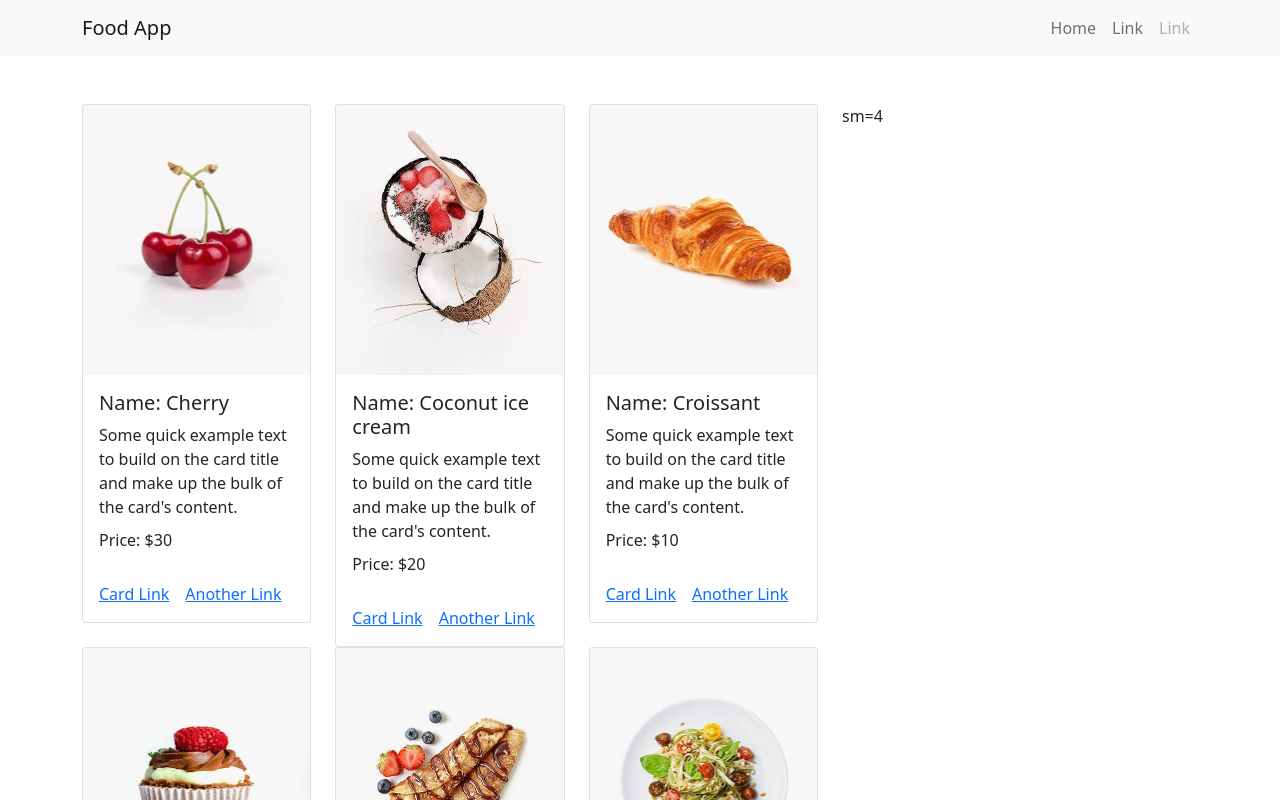
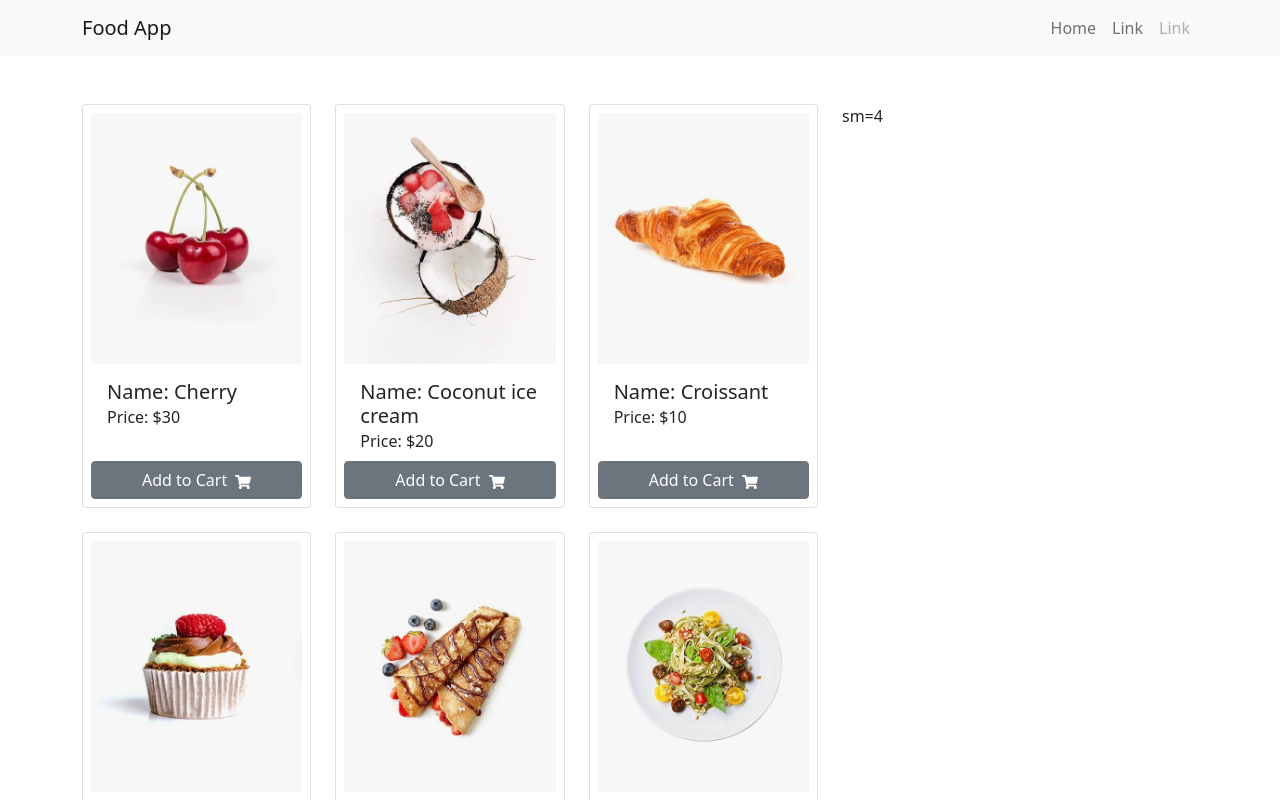
Before and after one commit to mkpbd/lucky-one, a React (Create React App) app: page / in a window 1280 px wide. Shown: the top 800 px of the page. Built offline with nearby package versions, Linux system fonts and the light colour scheme.

Commit message:
react icon instiall and add to cart

```diff
--- a/package.json
+++ b/package.json
@@ -10,6 +10,7 @@
     "react": "^17.0.2",
     "react-bootstrap": "^2.2.2",
     "react-dom": "^17.0.2",
+    "react-icons": "^4.3.1",
     "react-scripts": "5.0.0",
     "web-vitals": "^2.1.4"
   },
--- a/src/components/Product/Product.css
+++ b/src/components/Product/Product.css
@@ -0,0 +1,9 @@
+.position-relative{
+    position: relative;
+}
+
+.position-absolute{
+    position:absolute;
+    left:0;
+    bottom: 0;
+}
--- a/src/components/Product/Product.js
+++ b/src/components/Product/Product.js
@@ -1,26 +1,25 @@
 import React from "react";
-import { Col, Card } from "react-bootstrap";
-
+import { Col, Card, Button } from "react-bootstrap";
+import{FaShoppingCart} from 'react-icons/fa'
+import './Product.css'
 const Product = (props) => {
-  const { id, img, name, newPrice } = props.product;
+  const { id, img, name, newPrice, category } = props.product;
   console.log(props.product);
   return (
     <>
       <Col sm={4}>
-        <Card>
+        <Card className="h-100 p-2">
           <Card.Img variant="top" src={img} />
           <Card.Body>
             <Card.Title>Name: {name}</Card.Title>
-            <Card.Text>
-              Some quick example text to build on the card title and make up the
-              bulk of the card's content.
-            </Card.Text>
+
+              {/* {category.map(item => <p>{item},</p>)} */}
+
             <Card.Subtitle>Price: ${newPrice}</Card.Subtitle>
           </Card.Body>
 
-          <Card.Body>
-            <Card.Link href="#">Card Link</Card.Link>
-            <Card.Link href="#">Another Link</Card.Link>
+          <Card.Body className="position-relative">
+              <Button className="btn btn-md btn-secondary w-100 position-absolute bottom-0 start-0">Add to Cart <FaShoppingCart className="ms-1"></FaShoppingCart> </Button>
           </Card.Body>
         </Card>
       </Col>
--- a/src/components/Shop/Shop.js
+++ b/src/components/Shop/Shop.js
@@ -25,7 +25,7 @@ const Shop = () => {
           <Col sm={8}>
 
 
-              <Row>
+              <Row className="row-cols-1 row-cols-md-3 g-4">
                   {/* dyname data go hear */}
                     {
                         products.map(product => <Product product={product} key={product.id}></Product>)
```
Also changed, not shown: 1 other file (tests, documents, lock files or other folders).
